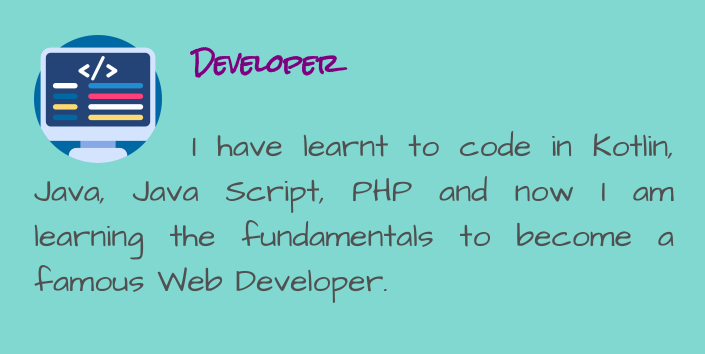
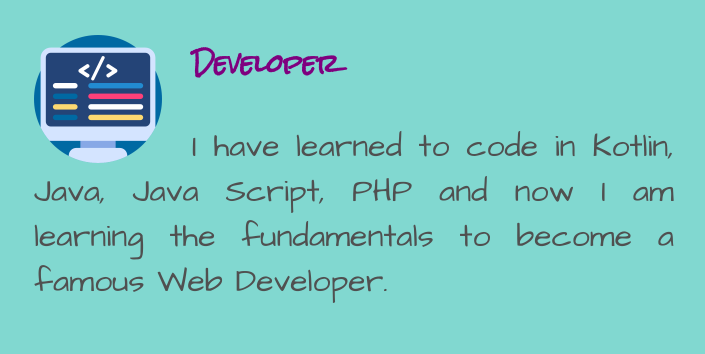
Before and after one commit to debbieMary/mySite, a plain HTML site: page index.html in a window 1280 px wide. Shown: the part 1600-1954 px from the top of the page, without its empty margins (286-991 px from the left). Drawn offline with Linux system fonts and the light colour scheme.

Commit message:
fixing english problems XD

```diff
--- a/index.html
+++ b/index.html
@@ -30,7 +30,7 @@ I am from Bolivia, it is in South America very close to Peru.</p>
     <div class="skill-row">
       <img class="skills-image" src="images/coding.png" alt="skills-image">
       <h3>Developer</h3>
-      <p class="code-skill-description">I have learnt to code in Kotlin, Java, Java Script, PHP and now I am learning the fundamentals to become a famous Web Developer.</p>
+      <p class="code-skill-description">I have learned to code in Kotlin, Java, Java Script, PHP and now I am learning the fundamentals to become a famous Web Developer.</p>
     </div>
     <div class="skill-row">
       <img class="ballet-image" src="images/ballet.png" alt="ballet-image">
```
